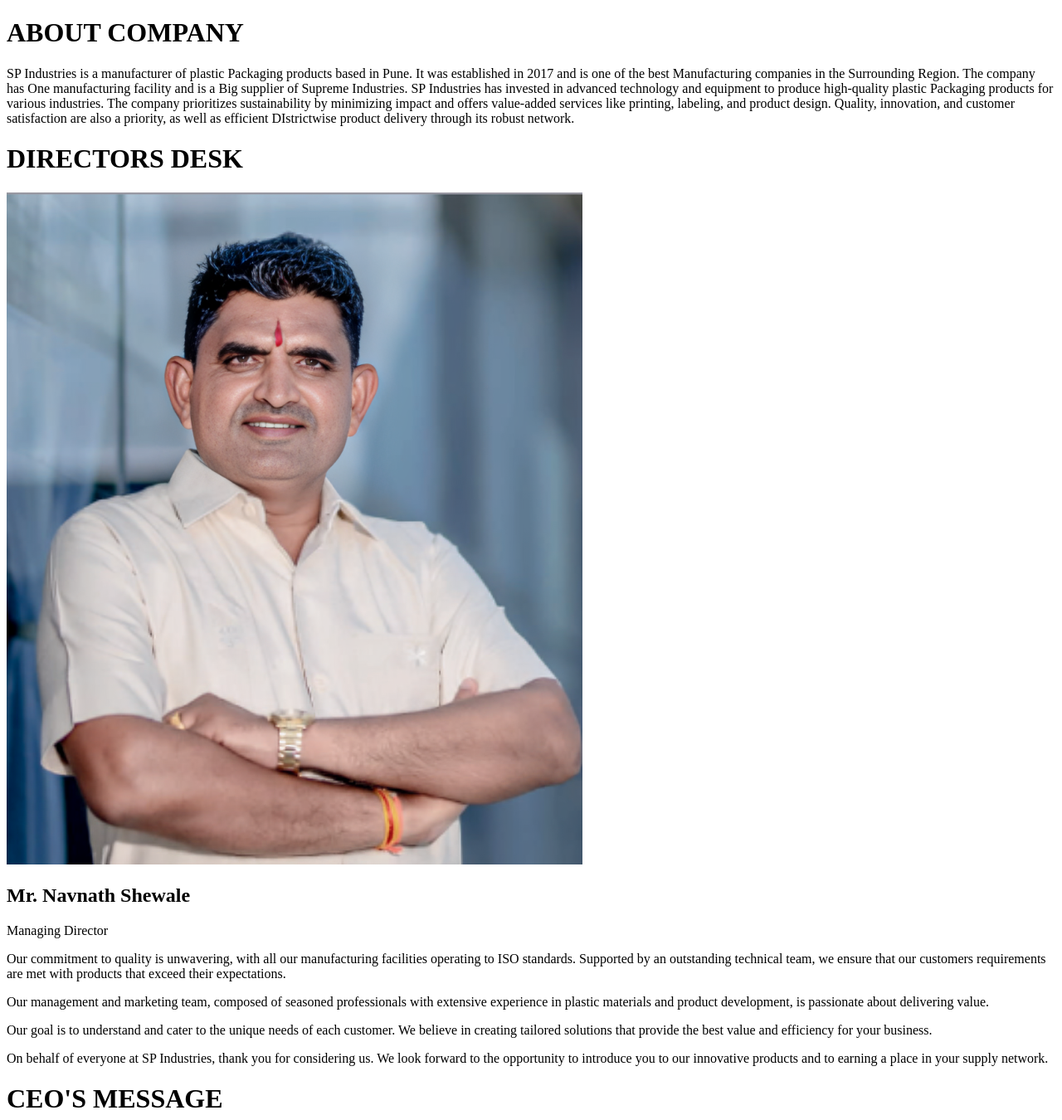
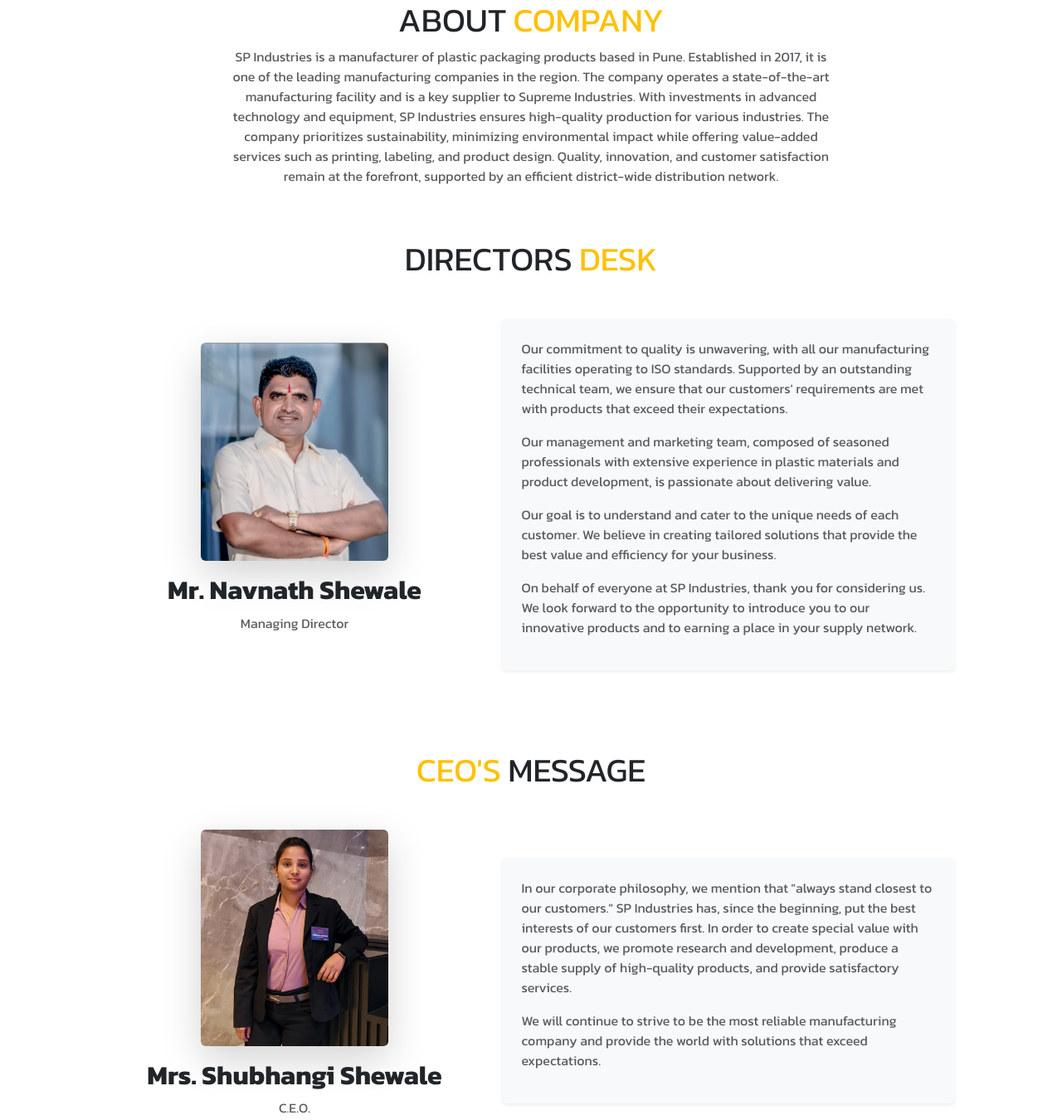
Before and after one commit to nikhilnc1/SP_Industries, a website: page src/aboutus.html in a window 1280 px wide. Shown: the top 1350 px of the page at 83% size. Drawn offline with nearby package versions, Linux system fonts and the light colour scheme.

Commit message:
Addition in codebase

```diff
--- a/src/aboutus.html
+++ b/src/aboutus.html
@@ -1,100 +1,103 @@
 <!DOCTYPE html>
 <html lang="en">
+
 <head>
     <meta charset="UTF-8">
     <meta name="viewport" content="width=device-width, initial-scale=1.0">
     <title>About Us - SP Industries</title>
     <!-- <link rel="stylesheet" href="./output.css"> -->
     <link rel="stylesheet" href="https://unpkg.com/aos@next/dist/aos.css" />
+    <link rel="stylesheet" href="./home.css">
+    <link rel="stylesheet" href="https://cdnjs.cloudflare.com/ajax/libs/font-awesome/6.6.0/css/all.min.css">
+    <link href="https://fonts.googleapis.com/css2?family=Kanit:wght@400;500;600;700;800&display=swap" rel="stylesheet">
+    <link href="https://cdn.jsdelivr.net/npm/bootstrap@5.3.3/dist/css/bootstrap.min.css" rel="stylesheet"
+        integrity="sha384-QWTKZyjpPEjISv5WaRU9OFeRpok6YctnYmDr5pNlyT2bRjXh0JMhjY6hW+ALEwIH" crossorigin="anonymous">
+
 </head>
+
 <body class="bg-white">
     <!-- About Section -->
-    <div class="container mx-auto px-4 py-12">
-        <div class="rounded-lg overflow-hidden">
-            <div class="p-8">
-                <h1 class="text-4xl font-bold mb-8 text-center">
-                    <span class="text-yellow-500">ABOUT</span>
-                    <span class="text-black">COMPANY</span>
+    <section class="text-center container">
+        <div class="row">
+            <div class="col-lg-2 col-md-1"></div>
+            <div class="col-lg-8 col-md-10">
+                <h1 class="fw-bold">
+                    <span class="text-dark">ABOUT</span>
+                    <span class="text-warning">COMPANY</span>
                 </h1>
 
-                <div class="w-full max-w-3xl mx-auto">
-                    <p class="text-gray-800 leading-relaxed italic text-lg" data-aos="fade-up" data-aos-once="true" data-aos-duration="1000">
-                        SP Industries is a manufacturer of plastic Packaging products based in Pune. It was established in 2017 and is one of the best Manufacturing companies in the Surrounding Region. The company has One manufacturing facility and is a Big supplier of Supreme Industries. SP Industries has invested in advanced technology and equipment to produce high-quality plastic Packaging products for various industries. The company prioritizes sustainability by minimizing impact and offers value-added services like printing, labeling, and product design. Quality, innovation, and customer satisfaction are also a priority, as well as efficient DIstrictwise product delivery through its robust network.
+                <div>
+                    <p class="text-muted text-justify" data-aos="fade-up" data-aos-once="true" data-aos-duration="1000">
+                        SP Industries is a manufacturer of plastic packaging products based in Pune. Established in 2017, it is one of the leading manufacturing companies in the region. The company operates a state-of-the-art manufacturing facility and is a key supplier to Supreme Industries. With investments in advanced technology and equipment, SP Industries ensures high-quality production for various industries. The company prioritizes sustainability, minimizing environmental impact while offering value-added services such as printing, labeling, and product design. Quality, innovation, and customer satisfaction remain at the forefront, supported by an efficient district-wide distribution network.
+                    </p>
+                </div>
+            </div>
+        </div>
+    </section>
+
+    <!-- Director's Section -->
+    <div class="container py-5">
+        <div class="text-center mb-5">
+            <h1 class="fw-bold text-primary">
+                <span class="text-dark">DIRECTORS</span>
+                <span class="text-warning">DESK</span>
+            </h1>
+        </div>
+
+        <div class="row justify-content-center align-items-center">
+            <div class="col-lg-5 text-center" data-aos="fade-up" data-aos-once="true" data-aos-duration="1000">
+                <img src="./assets/director_img.png" alt="Mr. Navnath Shewale" class="rounded shadow-lg img-fluid w-50">
+                <div class="mt-3">
+                    <h2 class="fw-bold text-dark">Mr. Navnath Shewale</h2>
+                    <p class="text-muted">Managing Director</p>
+                </div>
+            </div>
+
+            <div class="col-lg-6" data-aos="fade-up" data-aos-once="true" data-aos-duration="1000" data-aos-delay="200">
+                <div class="bg-light p-4 rounded shadow-sm">
+                    <p class="text-muted text-justify">
+                        Our commitment to quality is unwavering, with all our manufacturing facilities operating to ISO standards. Supported by an outstanding technical team, we ensure that our customers' requirements are met with products that exceed their expectations.
+                    </p>
+                    <p class="text-muted text-justify">
+                        Our management and marketing team, composed of seasoned professionals with extensive experience in plastic materials and product development, is passionate about delivering value.
+                    </p>
+                    <p class="text-muted text-justify">
+                        Our goal is to understand and cater to the unique needs of each customer. We believe in creating tailored solutions that provide the best value and efficiency for your business.
+                    </p>
+                    <p class="text-muted text-justify">
+                        On behalf of everyone at SP Industries, thank you for considering us. We look forward to the opportunity to introduce you to our innovative products and to earning a place in your supply network.
                     </p>
                 </div>
             </div>
         </div>
     </div>
 
-    <!-- Director's Section -->
-    <div class="container mx-auto px-4 py-12">
-        <div class="rounded-lg overflow-hidden">
-            <div class="p-8">
-                <h1 class="text-4xl font-bold mb-12 text-center">
-                    <span class="text-yellow-500">DIRECTORS</span>
-                    <span class="text-black">DESK</span>
-                </h1>
+    <!-- CEO's Section -->
+    <div class="container py-5">
+        <div class="text-center mb-5">
+            <h1 class="fw-bold text-primary">
+                <span class="text-warning">CEO'S</span>
+                <span class="text-dark">MESSAGE</span>
+            </h1>
+        </div>
 
-                <div class="flex flex-col md:flex-row gap-8 items-center max-w-6xl mx-auto">
-                    <div class="md:w-1/4" data-aos="fade-up" data-aos-once="true" data-aos-duration="1000">
-                        <img src="./assets/director_img.png" alt="Mr. Navnath Shewale" class="rounded-lg shadow-lg w-full max-w-[250px] mx-auto">
-                        <div class="text-center mt-4">
-                            <h2 class="text-2xl font-bold text-black">Mr. Navnath Shewale</h2>
-                            <p class="text-xl text-gray-600 italic">Managing Director</p>
-                        </div>
-                    </div>
-
-                    <div class="md:w-3/4" data-aos="fade-up" data-aos-once="true" data-aos-duration="1000" data-aos-delay="200">
-                        <div class="space-y-6 text-gray-800 leading-relaxed italic text-lg">
-                            <p>
-                                Our commitment to quality is unwavering, with all our manufacturing facilities operating to ISO standards. Supported by an outstanding technical team, we ensure that our customers requirements are met with products that exceed their expectations.
-                            </p>
-                            <p>
-                                Our management and marketing team, composed of seasoned professionals with extensive experience in plastic materials and product development, is passionate about delivering value.
-                            </p>
-                            <p>
-                                Our goal is to understand and cater to the unique needs of each customer. We believe in creating tailored solutions that provide the best value and efficiency for your business.
-                            </p>
-                            <p>
-                                On behalf of everyone at SP Industries, thank you for considering us. We look forward to the opportunity to introduce you to our innovative products and to earning a place in your supply network.
-                            </p>
-                        </div>
-                    </div>
+        <div class="row justify-content-center align-items-center">
+            <div class="col-lg-5 text-center" data-aos="fade-up" data-aos-once="true" data-aos-duration="1000" data-aos-delay="200">
+                <img src="./assets/ceo_img.png" alt="Mrs. Shubhangi Shewale" class="rounded shadow-lg img-fluid w-50">
+                <div class="mt-3">
+                    <h2 class="fw-bold text-dark">Mrs. Shubhangi Shewale</h2>
+                    <p class="text-muted">C.E.O.</p>
                 </div>
             </div>
-        </div>
-    </div>
 
-    <!-- CEO's Section -->
-    <div class="container mx-auto px-4 py-12">
-        <div class="rounded-lg overflow-hidden">
-            <div class="p-8">
-                <h1 class="text-4xl font-bold mb-12 text-center">
-                    <span class="text-yellow-500">CEO'S</span>
-                    <span class="text-black">MESSAGE</span>
-                </h1>
-
-                <div class="flex flex-col md:flex-row gap-8 items-center max-w-6xl mx-auto">
-                    <div class="md:w-1/4" data-aos="fade-up" data-aos-once="true" data-aos-duration="1000" data-aos-delay="200">
-                        <img src="./assets/ceo_img.png" alt="Mrs. Shubhangi Shewale" class="rounded-lg shadow-lg w-full max-w-[250px] mx-auto">
-                        <div class="text-center mt-4">
-                            <h2 class="text-2xl font-bold text-black">Mrs. Shubhangi Shewale</h2>
-                            <p class="text-xl text-gray-600 italic">C.E.O.</p>
-                        </div>
-                    </div>
-                    <div class="md:w-3/4" data-aos="fade-up" data-aos-once="true" data-aos-duration="1000">
-                        <div class="space-y-6 text-gray-800 leading-relaxed italic text-lg">
-
-                            <p>
-                                In our corporate philosophy, we mention that "always stand closest to our customers." SP Industries has, since the beginning, put the best interests of our customers first. In order to create special value with our products, we promote research and development, produce a stable supply of high quality products and provide satisfactory services.
-                            </p>
-                            <p>
-                                We will continue to strive to be the most reliable manufacturing company and provide the world with solutions that exceed expectations.
-                            </p>
-                        </div>
-                    </div>
-
-
+            <div class="col-lg-6" data-aos="fade-up" data-aos-once="true" data-aos-duration="1000">
+                <div class="bg-light p-4 rounded shadow-sm">
+                    <p class="text-muted text-justify">
+                        In our corporate philosophy, we mention that "always stand closest to our customers." SP Industries has, since the beginning, put the best interests of our customers first. In order to create special value with our products, we promote research and development, produce a stable supply of high-quality products, and provide satisfactory services.
+                    </p>
+                    <p class="text-muted text-justify">
+                        We will continue to strive to be the most reliable manufacturing company and provide the world with solutions that exceed expectations.
+                    </p>
                 </div>
             </div>
         </div>
@@ -107,4 +110,6 @@
         });
     </script>
 </body>
+
+
 </html>
--- a/src/home.css
+++ b/src/home.css
@@ -514,7 +514,7 @@
   position: relative;
   white-space: nowrap;
   max-width: 100%;
-  padding: 0 40px;
+  padding: 0 10px;
   margin: 0;
   display: block;
 }
@@ -666,3 +666,9 @@
     display: none;
   }
 }
+
+/* Vision and mission */
+
+.component-heading{
+    color : #2980B9;
+}
```
Also changed, not shown: src/index.html (+18 -25 lines).
